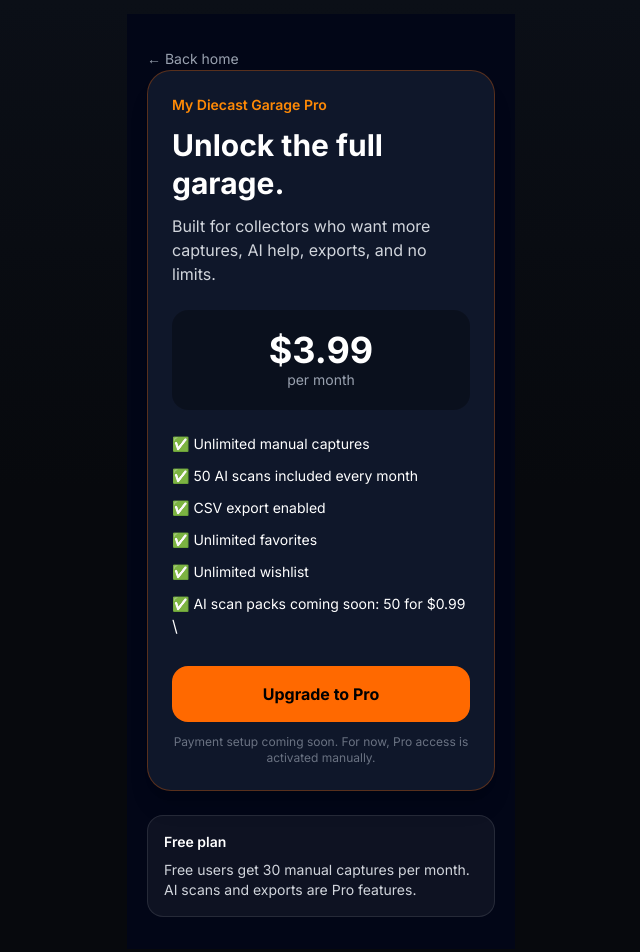
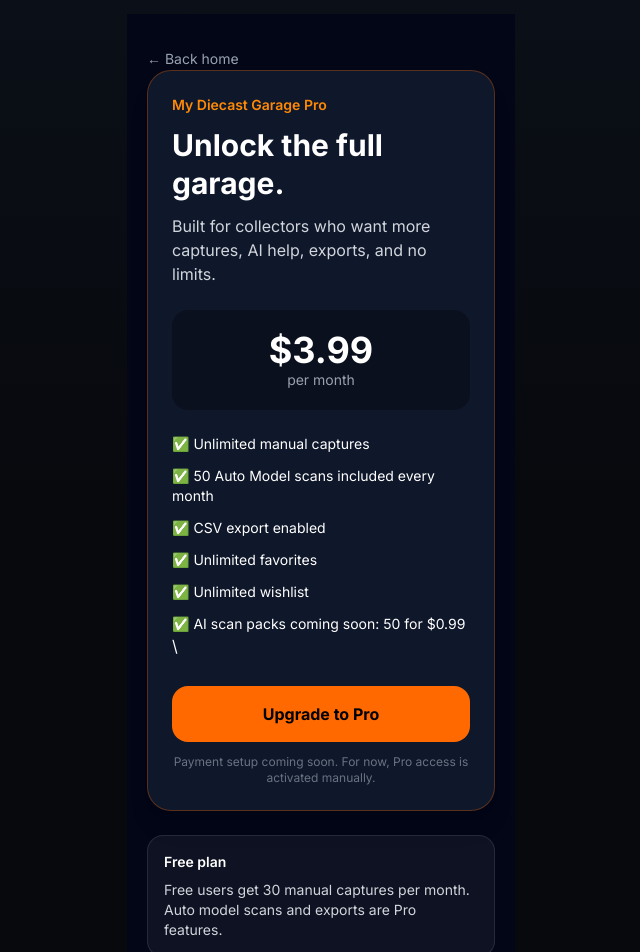
Before and after one commit to fuegodiecasttoys-png/mydiecastgarage, a Next.js app: page /pro in a window 1280 px wide. Shown: the top 952 px of the page, without its empty margins (319-959 px from the left). Built offline with nearby package versions, Linux system fonts and the light colour scheme; no server answers.

Commit message:
chore: update scan wording across app and pro page

```diff
--- a/app/pro/page.tsx
+++ b/app/pro/page.tsx
@@ -32,7 +32,7 @@ export default function ProPage() {
 
           <div className="mt-6 space-y-3 text-sm">
             <p>✅ Unlimited manual captures</p>
-            <p>✅ 50 AI scans included every month</p>
+            <p>✅ 50 Auto Model scans included every month</p>
             <p>✅ CSV export enabled</p>
             <p>✅ Unlimited favorites</p>
             <p>✅ Unlimited wishlist</p>
@@ -78,7 +78,7 @@ export default function ProPage() {
         <div className="rounded-2xl border border-white/10 bg-white/5 p-4 text-sm text-gray-300">
           <p className="font-semibold text-white">Free plan</p>
           <p className="mt-2">
-            Free users get 30 manual captures per month. AI scans and exports are Pro features.
+            Free users get 30 manual captures per month. Auto model scans and exports are Pro features.
           </p>
         </div>
       </div>
```
